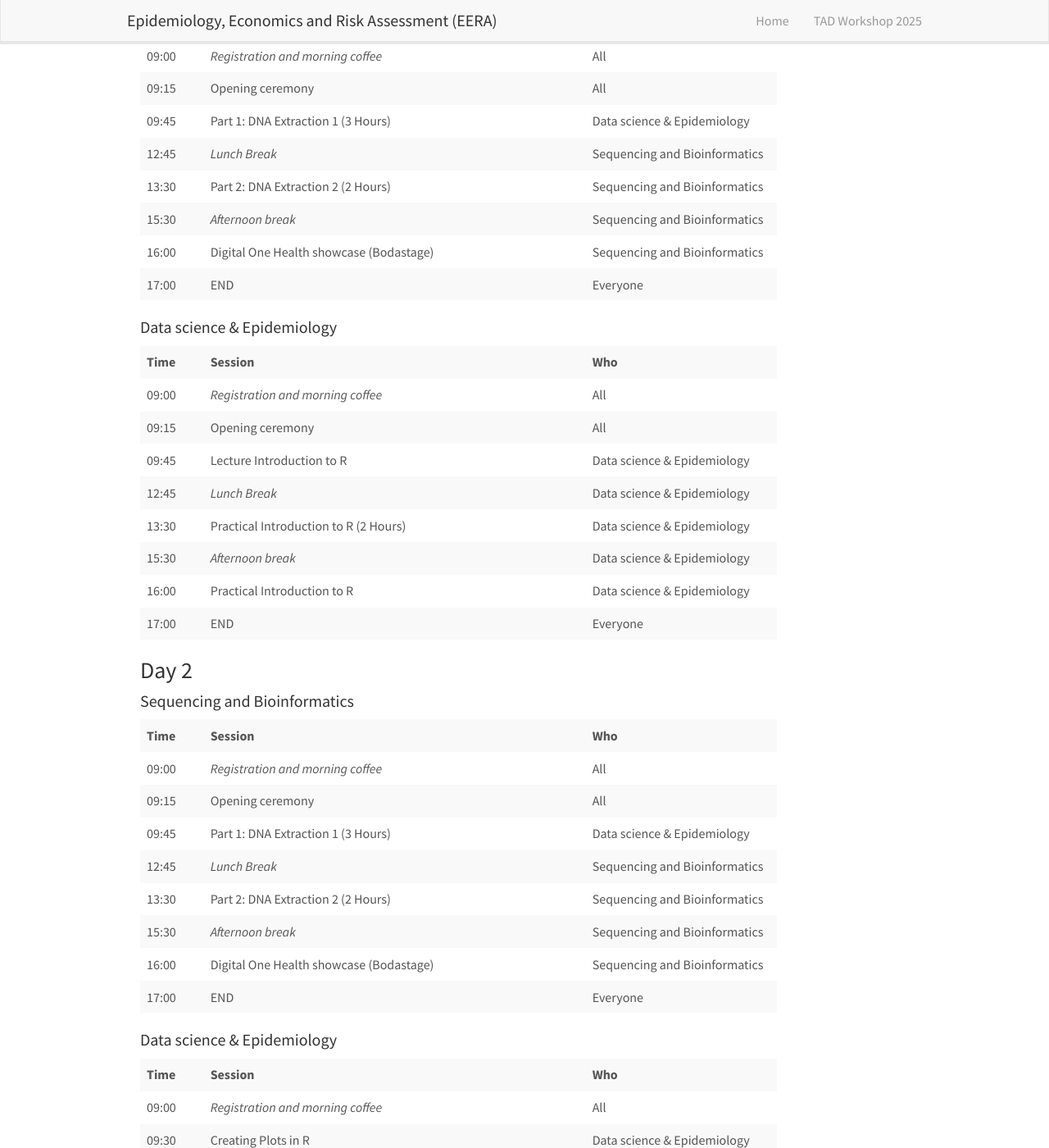
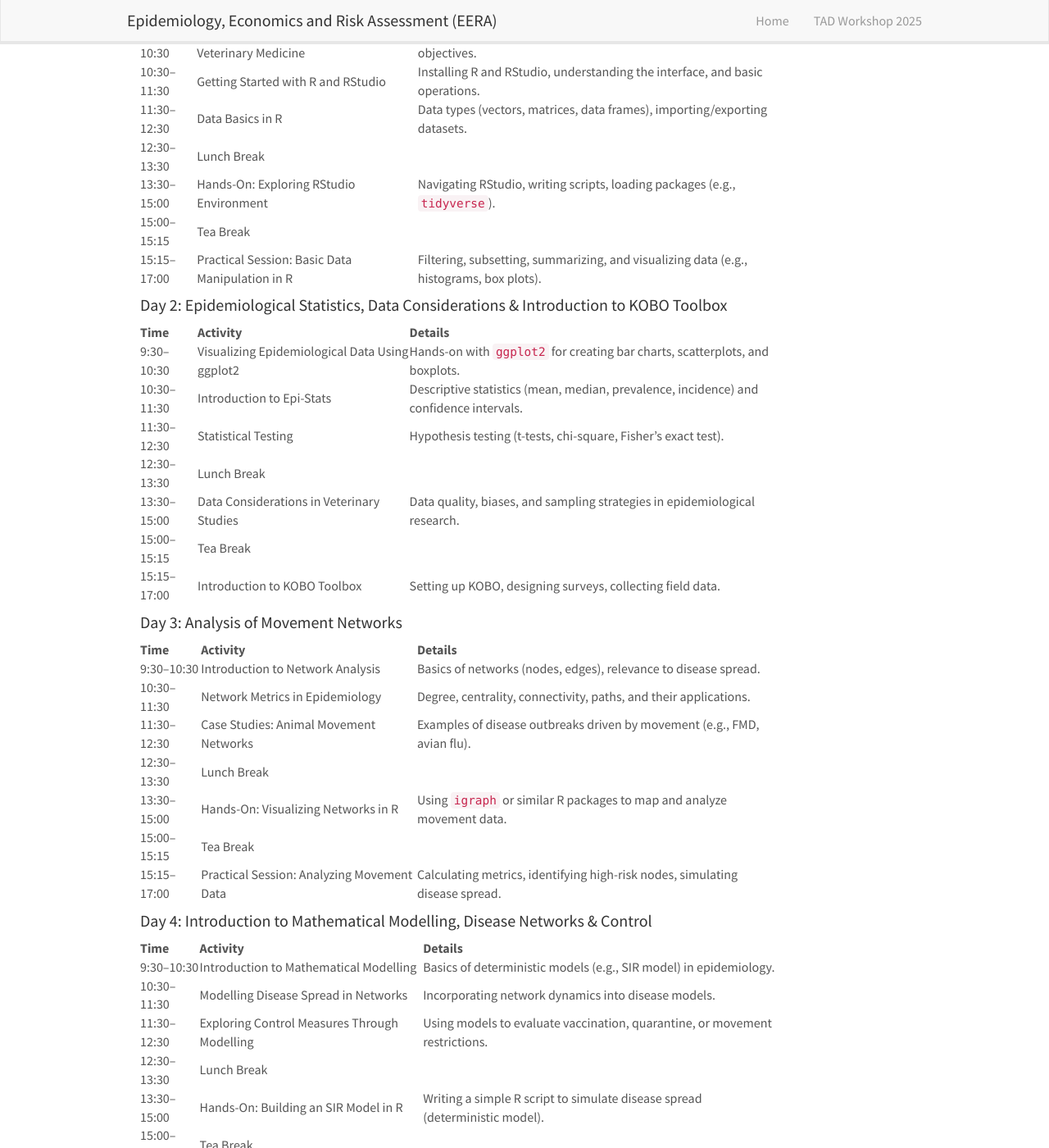
Before and after one commit to EERA-Edinburgh/eera-edinburgh.github.io, a Jekyll site: the page built from _pages/tad-workshop-ghana-2025.md, in a window 1280 px wide and 1400 px high, scrolled down 1442 px. Shown: the whole window at 82% size. Built offline with Jekyll 4.4.1, drawn with Linux system fonts in a browser that asks for light colours; nearby versions of some CDN libraries; comment, search, counter and statistics services are not loaded; some of the changed text lies outside the part shown.

Commit message:
Updated datascience programme

```diff
--- a/_pages/tad-workshop-ghana-2025.md
+++ b/_pages/tad-workshop-ghana-2025.md
@@ -83,6 +83,180 @@ By fostering local expertise and reducing reliance on external support, this wor
 
 <h3>Day 1</h3>
 
+
+<h4>Day 1: Introduction to R and R-Studio</h4>
+<table>
+    <tr><th>Time</th><th>Activity</th><th>Details</th></tr>
+    <tr><td>9:30–10:30</td>
+        <td>Introduction to Data Science in Veterinary Medicine</td>
+        <td>Importance of data science in veterinary epidemiology, course objectives.</td>
+    </tr>
+    <tr>
+        <td>10:30–11:30</td>
+        <td>Getting Started with R and RStudio</td>
+        <td>Installing R and RStudio, understanding the interface, and basic operations.</td>
+    </tr>
+    <tr>
+        <td>11:30–12:30</td>
+        <td>Data Basics in R</td>
+        <td>Data types (vectors, matrices, data frames), importing/exporting datasets.</td>
+    </tr>
+    <tr>
+        <td>12:30–13:30</td>
+        <td>Lunch Break</td>
+        <td></td>
+    </tr>
+    <tr>
+        <td>13:30–15:00</td>
+        <td>Hands-On: Exploring RStudio Environment</td>
+        <td>Navigating RStudio, writing scripts, loading packages (e.g., <code>tidyverse</code>).</td>
+    </tr>
+    <tr>
+        <td>15:00–15:15</td>
+        <td>Tea Break</td>
+        <td></td>
+    </tr>
+    <tr>
+        <td>15:15–17:00</td>
+        <td>Practical Session: Basic Data Manipulation in R</td>
+        <td>Filtering, subsetting, summarizing, and visualizing data (e.g., histograms, box plots).</td>
+    </tr>
+</table>
+
+<h4>Day 2: Epidemiological Statistics, Data Considerations & Introduction to KOBO Toolbox</h4>
+<table>
+    <tr>
+        <th>Time</th>
+        <th>Activity</th>
+        <th>Details</th>
+    </tr>
+    <tr>
+        <td>9:30–10:30</td>
+        <td>Visualizing Epidemiological Data Using ggplot2</td>
+        <td>Hands-on with <code>ggplot2</code> for creating bar charts, scatterplots, and boxplots.</td>
+    </tr>
+    <tr>
+        <td>10:30–11:30</td>
+        <td>Introduction to Epi-Stats</td>
+        <td>Descriptive statistics (mean, median, prevalence, incidence) and confidence intervals.</td>
+    </tr>
+    <tr>
+        <td>11:30–12:30</td>
+        <td>Statistical Testing</td>
+        <td>Hypothesis testing (t-tests, chi-square, Fisher’s exact test).</td>
+    </tr>
+    <tr>
+        <td>12:30–13:30</td>
+        <td>Lunch Break</td>
+        <td></td>
+    </tr>
+    <tr>
+        <td>13:30–15:00</td>
+        <td>Data Considerations in Veterinary Studies</td>
+        <td>Data quality, biases, and sampling strategies in epidemiological research.</td>
+    </tr>
+    <tr>
+        <td>15:00–15:15</td>
+        <td>Tea Break</td>
+        <td></td>
+    </tr>
+    <tr>
+        <td>15:15–17:00</td>
+        <td>Introduction to KOBO Toolbox</td>
+        <td>Setting up KOBO, designing surveys, collecting field data.</td>
+    </tr>
+</table>
+
+<h4>Day 3: Analysis of Movement Networks</h4>
+<table>
+    <tr>
+        <th>Time</th>
+        <th>Activity</th>
+        <th>Details</th>
+    </tr>
+    <tr>
+        <td>9:30–10:30</td>
+        <td>Introduction to Network Analysis</td>
+        <td>Basics of networks (nodes, edges), relevance to disease spread.</td>
+    </tr>
+    <tr>
+        <td>10:30–11:30</td>
+        <td>Network Metrics in Epidemiology</td>
+        <td>Degree, centrality, connectivity, paths, and their applications.</td>
+    </tr>
+    <tr>
+        <td>11:30–12:30</td>
+        <td>Case Studies: Animal Movement Networks</td>
+        <td>Examples of disease outbreaks driven by movement (e.g., FMD, avian flu).</td>
+    </tr>
+    <tr>
+        <td>12:30–13:30</td>
+        <td>Lunch Break</td>
+        <td></td>
+    </tr>
+    <tr>
+        <td>13:30–15:00</td>
+        <td>Hands-On: Visualizing Networks in R</td>
+        <td>Using <code>igraph</code> or similar R packages to map and analyze movement data.</td>
+    </tr>
+    <tr>
+        <td>15:00–15:15</td>
+        <td>Tea Break</td>
+        <td></td>
+    </tr>
+    <tr>
+        <td>15:15–17:00</td>
+        <td>Practical Session: Analyzing Movement Data</td>
+        <td>Calculating metrics, identifying high-risk nodes, simulating disease spread.</td>
+    </tr>
+</table>
+
+<h4>Day 4: Introduction to Mathematical Modelling, Disease Networks & Control</h4>
+<table>
+    <tr>
+        <th>Time</th>
+        <th>Activity</th>
+        <th>Details</th>
+    </tr>
+    <tr>
+        <td>9:30–10:30</td>
+        <td>Introduction to Mathematical Modelling</td>
+        <td>Basics of deterministic models (e.g., SIR model) in epidemiology.</td>
+    </tr>
+    <tr>
+        <td>10:30–11:30</td>
+        <td>Modelling Disease Spread in Networks</td>
+        <td>Incorporating network dynamics into disease models.</td>
+    </tr>
+    <tr>
+        <td>11:30–12:30</td>
+        <td>Exploring Control Measures Through Modelling</td>
+        <td>Using models to evaluate vaccination, quarantine, or movement restrictions.</td>
+    </tr>
+    <tr>
+        <td>12:30–13:30</td>
+        <td>Lunch Break</td>
+        <td></td>
+    </tr>
+    <tr>
+        <td>13:30–15:00</td>
+        <td>Hands-On: Building an SIR Model in R</td>
+        <td>Writing a simple R script to simulate disease spread (deterministic model).</td>
+    </tr>
+    <tr>
+        <td>15:00–15:15</td>
+        <td>Tea Break</td>
+        <td></td>
+    </tr>
+    <tr>
+        <td>15:15–17:00</td>
+        <td>Practical Session: Simulating Control Scenarios</td>
+        <td>Testing different interventions (e.g., vaccination coverage) and their effects.</td>
+    </tr>
+</table>
+
+
+
 <h4>Sequencing and Bioinformatics</h4>
 <table class="table table-striped">
   <tr><td><b>Time</b></td><td><b>Session</b></td><td><b>Who</b></td></tr>
@@ -96,18 +270,7 @@ By fostering local expertise and reducing reliance on external support, this wor
   <tr><td>17:00</td><td>END</td><td>Everyone</td></tr>
 </table>
 
-<h4>Data science & Epidemiology</h4>
-<table class="table table-striped">
-  <tr><td><b>Time</b></td><td><b>Session</b></td><td><b>Who</b></td></tr>
-  <tr><td>09:00</td><td><i>Registration and morning coffee</i></td><td>All</td></tr>
-  <tr><td>09:15</td><td>Opening ceremony</td><td>All</td></tr>
-  <tr><td>09:45</td><td>Lecture Introduction to R</td><td>Data science & Epidemiology</td></tr>
-  <tr><td>12:45</td><td><i>Lunch Break</i></td><td>Data science & Epidemiology</td></tr>
-  <tr><td>13:30</td><td>Practical Introduction to R (2 Hours)</td><td>Data science & Epidemiology</td></tr>
-  <tr><td>15:30</td><td><i>Afternoon break</i></td><td>Data science & Epidemiology</td></tr>
-  <tr><td>16:00</td><td>Practical Introduction to R</td><td>Data science & Epidemiology</td></tr>
-  <tr><td>17:00</td><td>END</td><td>Everyone</td></tr>
-</table>
+
 
 <h3>Day 2</h3>
 
@@ -124,18 +287,7 @@ By fostering local expertise and reducing reliance on external support, this wor
   <tr><td>17:00</td><td>END</td><td>Everyone</td></tr>
 </table>
 
-<h4>Data science & Epidemiology</h4>
-<table class="table table-striped">
-  <tr><td><b>Time</b></td><td><b>Session</b></td><td><b>Who</b></td></tr>
-  <tr><td>09:00</td><td><i>Registration and morning coffee</i></td><td>All</td></tr>
-  <tr><td>09:30</td><td>Creating Plots in R </td><td>Data science & Epidemiology</td></tr>
-  <tr><td>11:00</td><td>Epi stats</td><td>Data science & Epidemiology</td></tr>
-  <tr><td>12:45</td><td><i>Lunch Break</i></td><td>Data science & Epidemiology</td></tr>
-  <tr><td>13:30</td><td>Data Considerations</td><td>Data science & Epidemiology</td></tr>
-  <tr><td>15:30</td><td><i>Afternoon break</i></td><td>Data science & Epidemiology</td></tr>
-  <tr><td>16:00</td><td>Introduction to Kobo</td><td>Data science & Epidemiology</td></tr>
-  <tr><td>17:00</td><td>END</td><td>Everyone</td></tr>
-</table>
+
 
 <h3>Day 3</h3>
 
@@ -152,17 +304,6 @@ By fostering local expertise and reducing reliance on external support, this wor
   <tr><td>17:00</td><td>END</td><td>Everyone</td></tr>
 </table>
 
-<h4>Data science & Epidemiology</h4>
-<table class="table table-striped">
-  <tr><td><b>Time</b></td><td><b>Session</b></td><td><b>Who</b></td></tr>
-  <tr><td>09:00</td><td><i>Registration and morning coffee</i></td><td>All</td></tr>
-  <tr><td>09:30</td><td>Lecture Epidemiological Networks</td><td>Data science & Epidemiology</td></tr>
-  <tr><td>12:45</td><td><i>Lunch Break</i></td><td>Data science & Epidemiology</td></tr>
-  <tr><td>13:30</td><td>Practical Epidemiological Networks</td><td>Data science & Epidemiology</td></tr>
-  <tr><td>15:30</td><td><i>Afternoon break</i></td><td>Data science & Epidemiology</td></tr>
-  <tr><td>16:00</td><td>Hands-on Network Analysis and Mapping</td><td>Data science & Epidemiology</td></tr>
-  <tr><td>17:00</td><td>END</td><td>Everyone</td></tr>
-</table>
 
 <h3>Day 4</h3>
 
@@ -177,38 +318,6 @@ By fostering local expertise and reducing reliance on external support, this wor
   <tr><td>15:30</td><td><i>Afternoon break</i></td><td>Sequencing and Bioinformatics</td></tr>
   <tr><td>16:00</td><td>Digital One Health showcase (Bodastage)</td><td>Sequencing and Bioinformatics</td></tr>
   <tr><td>17:00</td><td>END</td><td>Everyone</td></tr>
-</table>
-
-<h4>Data science & Epidemiology</h4>
-<table class="table table-striped">
-  <tr><td><b>Time</b></td><td><b>Session</b></td><td><b>Who</b></td></tr>
-  <tr><td>09:00</td><td><i>Registration and morning coffee</i></td><td>All</td></tr>
-  <tr><td>09:30</td><td>Lecture Intro to Mathematical Modelling of Infectious Diseases </td><td>Data science & Epidemiology</td></tr>
-  <tr><td>10:45</td><td>Practical Intro to Mathematical Modelling of Infectious Diseases </td><td>Data science & Epidemiology</td></tr>
-  <tr><td>12:45</td><td><i>Lunch Break</i></td><td>Data science & Epidemiology</td></tr>
-  <tr><td>13:30</td><td>Lecture Modelling the Spread of a Disease over a Network</td><td>Data science & Epidemiology</td></tr>
-  <tr><td>13:30</td><td>Practical Modelling Disease Spread over a Network</td><td>Data science & Epidemiology</td></tr>
-  <tr><td>14:30</td><td>Lecture Modelling Interventions</td><td>Data science & Epidemiology</td></tr>
-  <tr><td>15:30</td><td><i>Afternoon break</i></td><td>Data science & Epidemiology</td></tr>
-  <tr><td>16:00</td><td>Practical Modelling Interventions</td><td>Data science & Epidemiology</td></tr>
-  <tr><td>17:00</td><td>END</td><td>Everyone</td></tr>
-</table>
-
-
-<h3>Day 5</h3>
-
-<table  class="table table-striped">
-
-<tr>  <td><b>Time</b></td>  <td><b>Session</b></td>  <td><b>Who</b></td></tr>
-<tr>  <td>09:00</td>  <td><i>Registration and morning coffee</i></td>  <td>All</td></tr>
-<tr>  <td>09:15</td>  <td>Opening ceremony</td>  <td>All</td></tr>
-<tr>  <td>09:45</td>  <td>Part 1: DNA Extraction 1 (3 Hours)</td>  <td>All</td></tr>
-<tr>  <td>12:45</td>  <td><i>Lunch Break</i></td>  <td>All</td></tr>
-<tr>  <td>13:30</td>  <td>Part 2: DNA Extraction 2 (2 Hours)</td>  <td>All</td></tr>
-<tr>  <td>15:30</td>  <td><i>Afternoon break</i></td>  <td>All</td></tr>
-<tr>  <td>16:00</td>  <td>Digital One Health showcase (Bodastage)</td>  <td>All</td></tr>
-<tr>  <td>17:00</td>  <td>END</td>  <td>Everyone</td></tr>
-
 </table>
 
 
```
